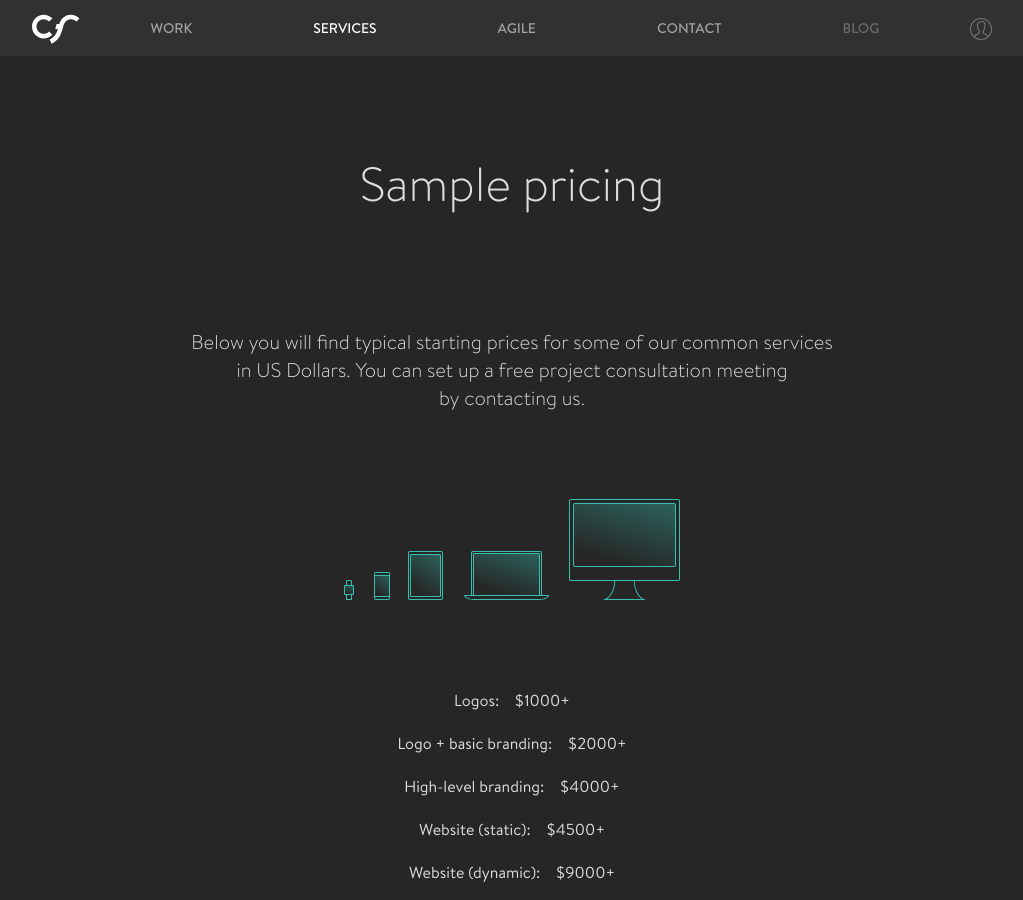
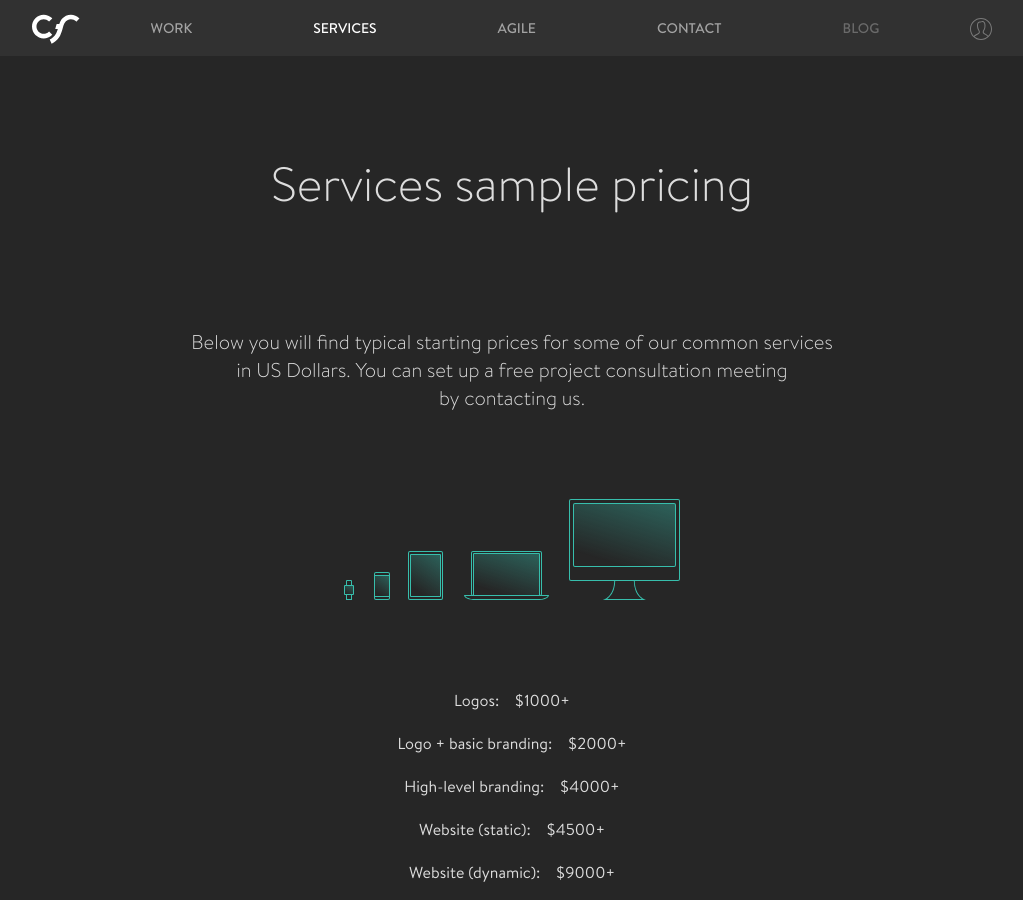
Before and after one commit to cubicflow/cubicflow, a Jekyll site: the page built from _pages/services.md, in a window 1280 px wide and 900 px high. Shown: the whole window, without its empty margins (128-1151 px from the left). Built offline with Jekyll 4.4.1, drawn with Linux system fonts in a browser that asks for light colours.

Commit message:
text change

```diff
--- a/_pages/services.md
+++ b/_pages/services.md
@@ -6,7 +6,7 @@ page_class: services
 description: We are Cubicflow – we create brands and develop one-of-a-kind experiences.
 ---
 
-# Sample pricing
+# Services sample pricing
 
 #### Below you will find typical starting prices for some of our common services in&nbsp;US&nbsp;Dollars. You&nbsp;can set up a free project consultation meeting by&nbsp;contacting&nbsp;us.
 
```
